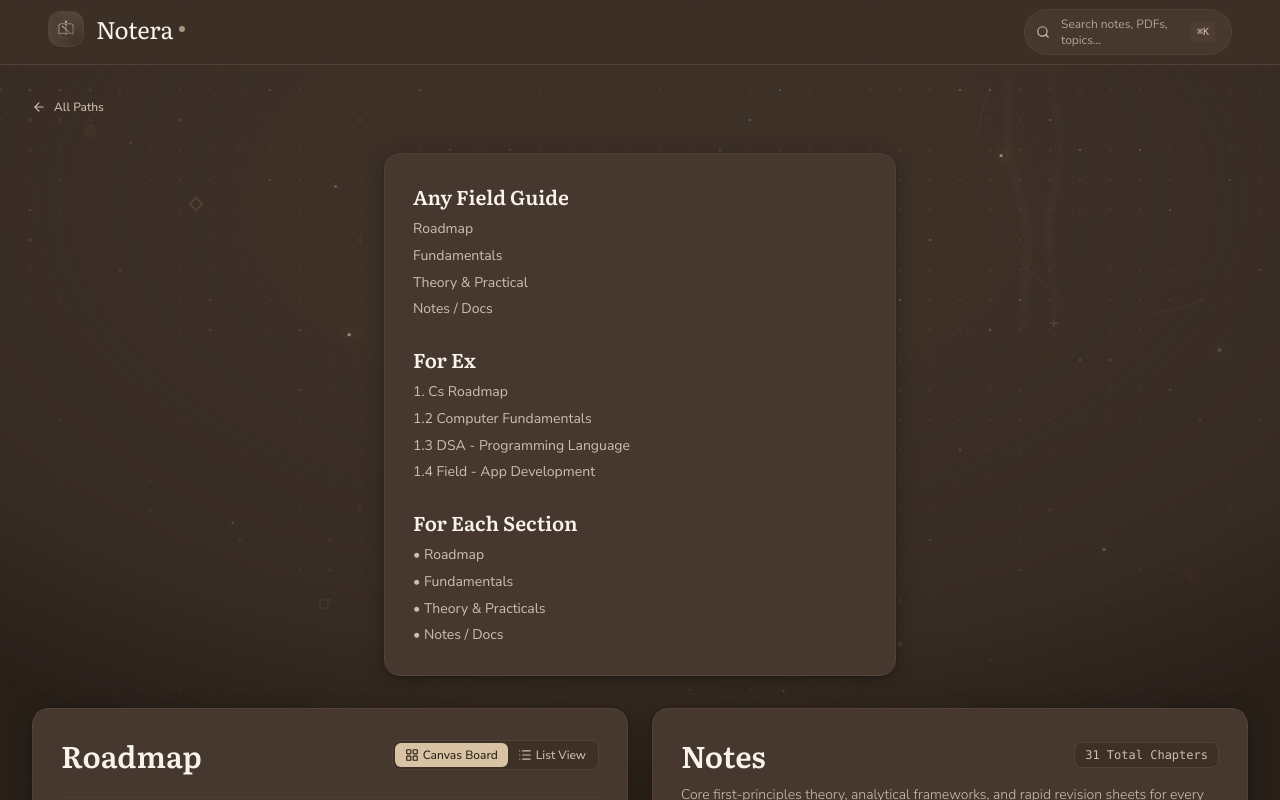
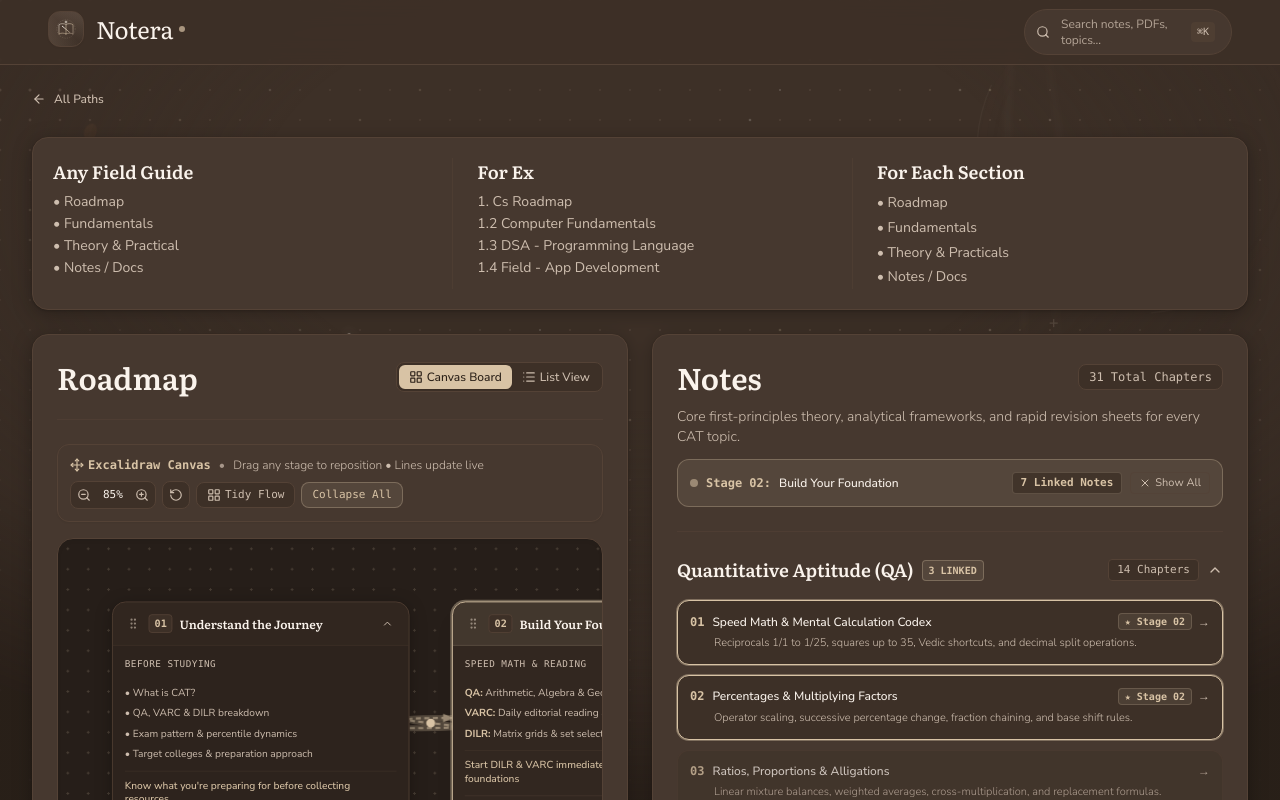
Before and after one commit to AbhinavXDayal/Notera, a React (Vite) app: page / in a window 1280 px wide. Both pictures are taken after a click on the element 190 px from the left and 327 px from the top of the page. Shown: the top 800 px of the page. Built offline with nearby package versions, Linux system fonts and the light colour scheme.

Commit message:
Make Field Guide card compact horizontal and expand cards to full screen width

```diff
--- a/src/components/cat/CatOverviewTab.tsx
+++ b/src/components/cat/CatOverviewTab.tsx
@@ -506,7 +506,7 @@ export const CatOverviewTab: React.FC<CatOverviewTabProps> = ({
   };
 
   return (
-    <div className="max-w-7xl mx-auto px-4 sm:px-6 lg:px-8 py-8 space-y-8 fade-in">
+    <div className="w-full px-3 sm:px-6 lg:px-8 py-6 space-y-6 fade-in">
       {/* Back Navigation */}
       {onBackToPaths && (
         <div>
@@ -520,27 +520,28 @@ export const CatOverviewTab: React.FC<CatOverviewTabProps> = ({
         </div>
       )}
 
-      {/* 1. Field Guide Framework Card */}
-      <div className="max-w-lg mx-auto rounded-2xl bg-surface-container border border-outline-variant p-6 sm:p-7 shadow-terra-card space-y-6">
+      {/* 1. Field Guide Framework Card (Compact & Full Width) */}
+      <div className="w-full rounded-2xl bg-surface-container border border-outline-variant p-4 sm:p-5 shadow-terra-card">
+        <div className="grid grid-cols-1 md:grid-cols-3 gap-4 md:gap-6 md:divide-x md:divide-outline-variant/50">
           {/* Section 1 */}
-        <div className="space-y-2">
-          <h3 className="font-display text-xl text-on-surface font-semibold">
+          <div className="space-y-1.5">
+            <h4 className="font-display text-base sm:text-lg text-on-surface font-semibold">
               Any Field Guide
-          </h3>
-          <div className="text-secondary text-sm leading-relaxed space-y-1">
-            <p>Roadmap</p>
-            <p>Fundamentals</p>
-            <p>Theory &amp; Practical</p>
-            <p>Notes / Docs</p>
+            </h4>
+            <div className="text-secondary text-xs sm:text-sm leading-relaxed space-y-0.5">
+              <p>• Roadmap</p>
+              <p>• Fundamentals</p>
+              <p>• Theory &amp; Practical</p>
+              <p>• Notes / Docs</p>
             </div>
           </div>
 
           {/* Section 2 */}
-        <div className="space-y-2">
-          <h3 className="font-display text-xl text-on-surface font-semibold">
+          <div className="space-y-1.5 md:pl-6 pt-3 md:pt-0 border-t md:border-t-0 border-outline-variant/40">
+            <h4 className="font-display text-base sm:text-lg text-on-surface font-semibold">
               For Ex
-          </h3>
-          <div className="text-secondary text-sm leading-relaxed space-y-1">
+            </h4>
+            <div className="text-secondary text-xs sm:text-sm leading-relaxed space-y-0.5">
               <p>1. Cs Roadmap</p>
               <p>1.2 Computer Fundamentals</p>
               <p>1.3 DSA - Programming Language</p>
@@ -549,11 +550,11 @@ export const CatOverviewTab: React.FC<CatOverviewTabProps> = ({
           </div>
 
           {/* Section 3 */}
-        <div className="space-y-2">
-          <h3 className="font-display text-xl text-on-surface font-semibold">
+          <div className="space-y-1.5 md:pl-6 pt-3 md:pt-0 border-t md:border-t-0 border-outline-variant/40">
+            <h4 className="font-display text-base sm:text-lg text-on-surface font-semibold">
               For Each Section
-          </h3>
-          <div className="text-secondary text-sm leading-relaxed space-y-1">
+            </h4>
+            <div className="text-secondary text-sm leading-relaxed space-y-0.5">
               <p>• Roadmap</p>
               <p>• Fundamentals</p>
               <p>• Theory &amp; Practicals</p>
@@ -561,11 +562,12 @@ export const CatOverviewTab: React.FC<CatOverviewTabProps> = ({
             </div>
           </div>
         </div>
+      </div>
 
       {/* 2 & 3. Side-by-Side Dual Column: Roadmap (Left) & Notes (Right) */}
-      <div className="grid grid-cols-1 lg:grid-cols-2 gap-6 items-start">
+      <div className="w-full grid grid-cols-1 lg:grid-cols-2 gap-6 items-start">
         {/* LEFT COLUMN: Roadmap Card (Canvas / List Switchable) */}
-        <div className="rounded-2xl bg-surface-container border border-outline-variant p-6 sm:p-7 shadow-terra-card space-y-6">
+        <div className="w-full rounded-2xl bg-surface-container border border-outline-variant p-5 sm:p-6 shadow-terra-card space-y-6">
           {/* Header & Mode Switcher */}
           <div className="flex flex-wrap items-center justify-between gap-3">
             <div>
@@ -1723,7 +1725,7 @@ ACCURACY → What causes my mistakes?`}
         </div>
 
         {/* RIGHT COLUMN: Long Vertical Notes Card */}
-        <div id="notes-card" className="rounded-2xl bg-surface-container border border-outline-variant p-6 sm:p-7 shadow-terra-card space-y-7 scroll-mt-20">
+        <div id="notes-card" className="w-full rounded-2xl bg-surface-container border border-outline-variant p-5 sm:p-6 shadow-terra-card space-y-6 scroll-mt-20">
           {/* Header & Connection Ribbon */}
           <div className="space-y-3">
             <div className="flex items-center justify-between">
```
Lines whose indentation alone changed are shown as unchanged.
